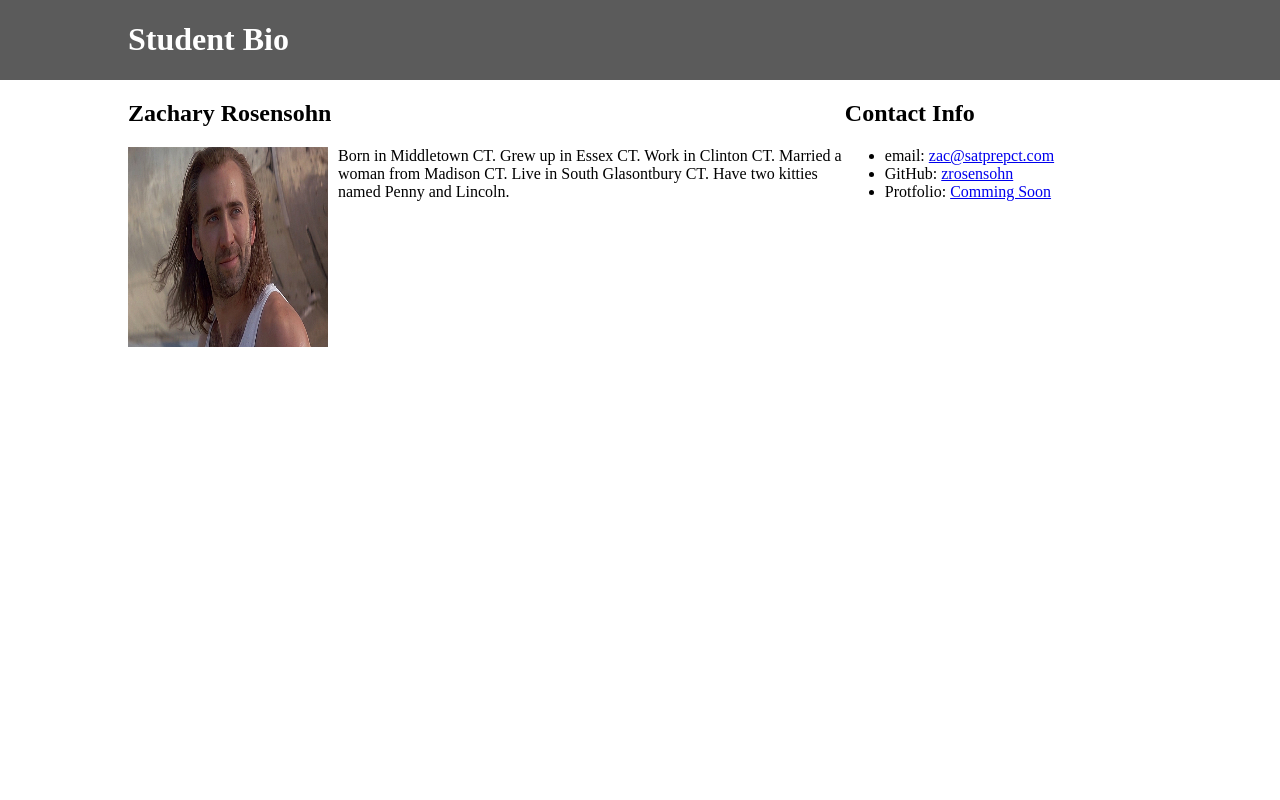
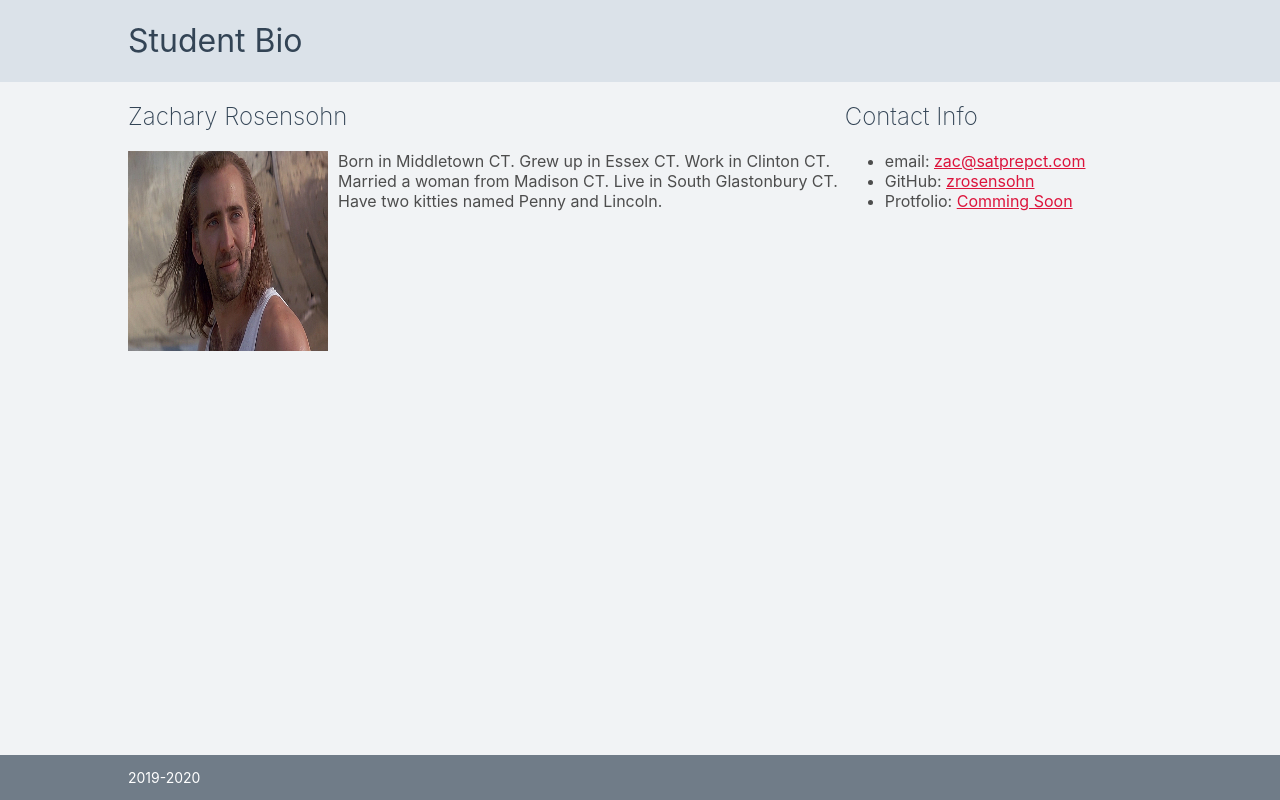
Before and after one commit to zrosensohn/uconn_bootcamp_day2, a plain HTML site: page bio.html in a window 1280 px wide. Drawn offline with Linux system fonts and the light colour scheme.

Commit message:
updated html and css files

```diff
--- a/bio-style.css
+++ b/bio-style.css
@@ -1,20 +1,50 @@
+html, body {
+    height: 100%;
+}
+
 body {
-    margin:0;
+    margin: 0;
     padding:0;
+    -webkit-font-smoothing: antialiased;
+    -moz-osx-font-smoothing: grayscale;
+    font-family: -apple-system, BlinkMacSystemFont, 'Segoe UI', Roboto, Oxygen, Ubuntu, Cantarell, 'Open Sans', 'Helvetica Neue', sans-serif;
+    color:#4d4d4d;
+    background-color: #f1f3f5;
+    display: flex;
+    flex-direction: column;
+    height: 100vh;
+}
+
+a {
+    color: crimson;
+}
+
+a:hover {
+    color: rgba(220, 20, 60, 0.6);
 }
 
 .container {
     width: 1024px;
     margin: 0 auto;
+    flex: 1 0 auto;
 }
 
 header {
-    background-color: #5b5b5b;
-    display:flex;
+    background-color: #dbe2e9;
+}
+
+h1, h2, h3, h4 {
+    color:#345;
+    font-weight: 200;
 }
 
 header h1 {
-    color: white;
+    color: #345;
+    font-weight: 400;
+}
+
+footer h4 {
+    color:#fff;
 }
 
 img {
@@ -32,6 +62,14 @@ img {
     float:left;
 }
 
-/* .clear {
+footer {
+    margin-top:30px;
+    background-color: rgb(112, 124, 136);
+    flex-shrink: 0;
+    color:#fff;
+    font-size: 14px;
+}
+
+.clear {
     clear:both;
-} */
+}
--- a/bio.html
+++ b/bio.html
@@ -22,7 +22,7 @@
                 <img src="img/nic-1.jpg" alt="zachary rosensohn" height="200px" width="200px">
 
                 <p>Born in Middletown CT. Grew up in Essex CT. Work in Clinton CT. Married a woman from Madison CT. Live in
-                    South Glasontbury CT. Have two kitties named Penny and Lincoln.
+                    South Glastonbury CT. Have two kitties named Penny and Lincoln.
                 </p>
             </section>
 
@@ -30,7 +30,7 @@
                 <h2>Contact Info</h2>
                 <ul>
                     <li>email: <a href="mailto:zac@satprepct.com">zac@satprepct.com</a></li>
-                    <li>GitHub: <a href="github.com/zrosensohn">zrosensohn</a></li>
+                    <li>GitHub: <a href="https://www.github.com/zrosensohn">zrosensohn</a></li>
                     <li>Protfolio: <a href="#">Comming Soon</a></li>
                 </ul>
             </section>
@@ -39,4 +39,10 @@
 
     </body>
 
+    <footer>
+        <div class="container">
+            <p>2019-2020</p>
+        </div>
+    </footer>
+
 </html>
```
